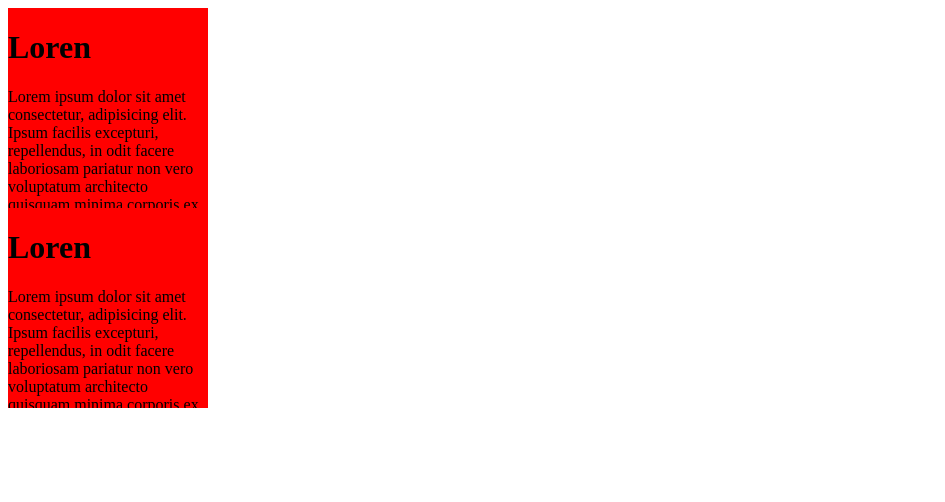
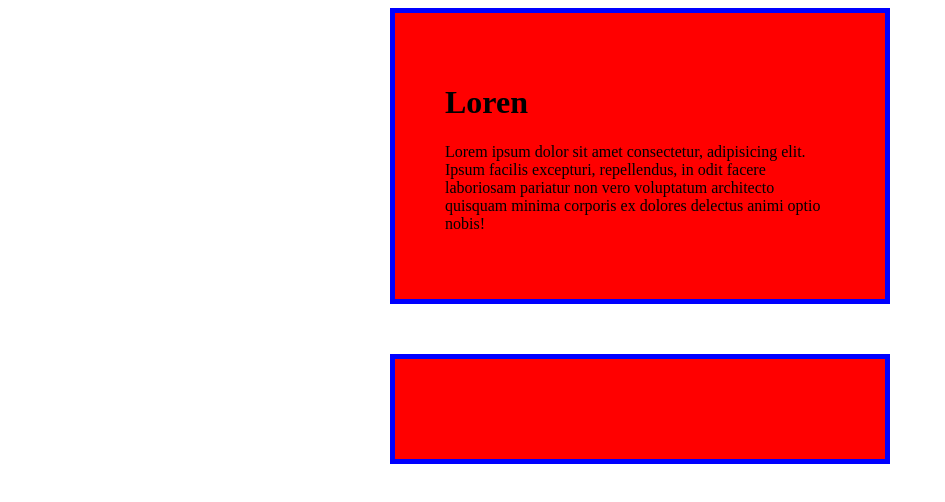
Before and after one commit to rodfarah/html_css_course, a plain HTML site: page index.html in a window 1280 px wide. Shown: the whole page, without its empty margins (0-945 px from the left). Drawn offline with Linux system fonts and the light colour scheme.

Commit message:
Box sizing (content-box vs border-box), max and min height and width

```diff
--- a/08_box_model/assets/styles.css
+++ b/08_box_model/assets/styles.css
@@ -1,7 +1,16 @@
 .texto {
-    display: block;
+    display: block; /* Standard */
+    /* box-sizing: content-box ;  => STANDARD. Changes are made based in content. Margin, padding and borded are added. */
+    box-sizing: border-box; /* Padding goes inside; not outside! */
     background: red;
-    width: 200px;
-    height: 200px;
+    width: 100%;
+    height: 100%;
+    max-width: 500px;
+    max-height: 100%;
+    min-width: 0;
+    min-height: 0;
     overflow: auto;
+    margin: 0 auto 50px auto;
+    padding: 50px;
+    border: 5px solid blue
 }
--- a/index.html
+++ b/index.html
@@ -17,13 +17,11 @@
       </p>
     </div>
     <div class="texto">
-      <h1>Loren</h1>
+      <!-- <h1>Loren</h1>
       <p>
         Lorem ipsum dolor sit amet consectetur, adipisicing elit. Ipsum facilis
-        excepturi, repellendus, in odit facere laboriosam pariatur non vero
-        voluptatum architecto quisquam minima corporis ex dolores delectus animi
-        optio nobis!
-      </p>
+        excepturi, repellendus.
+      </p> -->
     </div>
   </body>
 </html>
```
